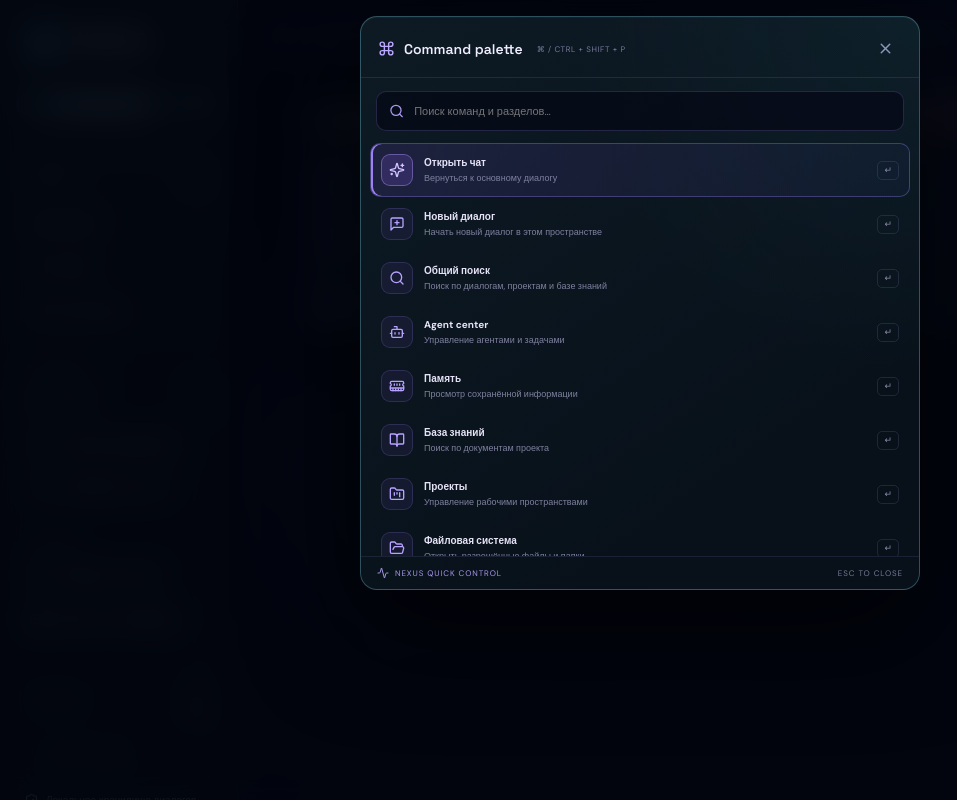
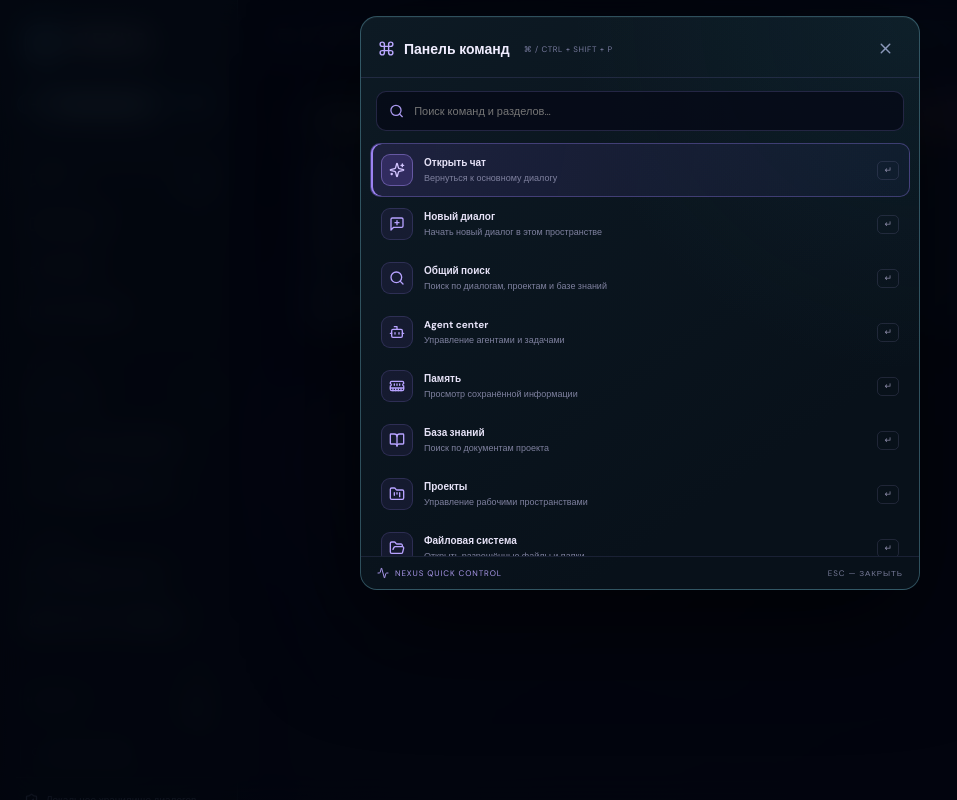
Before and after one commit to artembatov777-art/NEXUS-AII, a React (Vite) app: page / in a window 1280 px wide. Both pictures are taken after a click on the button 1138 px from the left and 33 px from the top of the page. Shown: the whole page, without its empty margins (0-957 px from the left). Built offline with nearby package versions, Linux system fonts and the light colour scheme.

Commit message:
fix(i18n): apply expanded translation catalogue

```diff
--- a/src/components/CommandPalette.tsx
+++ b/src/components/CommandPalette.tsx
@@ -29,7 +29,7 @@ export function CommandPalette({ onClose, onRun }: { onClose: () => void; onRun:
 
   return <div className="modal-backdrop command-palette-backdrop" onMouseDown={event => { if (event.target === event.currentTarget) onClose(); }}>
     <section className="command-palette" role="dialog" aria-modal="true" aria-labelledby="command-palette-title">
-      <header><div className="command-palette-title"><Command size={17}/><h2 id="command-palette-title">Command palette</h2><span>⌘ / CTRL + SHIFT + P</span></div><button className="icon-btn" onClick={onClose} aria-label={t("Close command palette")}><X size={17}/></button></header>
+      <header><div className="command-palette-title"><Command size={17}/><h2 id="command-palette-title">{t("Command palette")}</h2><span>⌘ / CTRL + SHIFT + P</span></div><button className="icon-btn" onClick={onClose} aria-label={t("Close command palette")}><X size={17}/></button></header>
       <label className="command-palette-search"><Search size={16}/><input autoFocus value={query} onChange={event => { setQuery(event.target.value); setActiveIndex(0); }} onKeyDown={event => {
         if (event.key === "ArrowDown") { event.preventDefault(); setActiveIndex(index => filtered.length ? (index + 1) % filtered.length : 0); }
         else if (event.key === "ArrowUp") { event.preventDefault(); setActiveIndex(index => filtered.length ? (index - 1 + filtered.length) % filtered.length : 0); }
@@ -37,9 +37,9 @@ export function CommandPalette({ onClose, onRun }: { onClose: () => void; onRun:
       }} placeholder={t("Search commands and modules…")} aria-label={t("Search commands")} aria-controls="command-palette-options" aria-activedescendant={filtered[activeIndex] ? `command-option-${filtered[activeIndex].id}` : undefined}/></label>
       <div className="command-palette-list" id="command-palette-options" role="listbox" aria-label={t("Available commands")}>
         {filtered.map((item, index) => { const Icon = item.icon; return <button id={`command-option-${item.id}`} key={item.id} role="option" aria-selected={activeIndex === index} className={activeIndex === index ? "is-active" : ""} onMouseEnter={() => setActiveIndex(index)} onClick={() => onRun(item.id)}><span className="command-palette-icon"><Icon size={16}/></span><span><strong>{t(item.title)}</strong><small>{t(item.description)}</small></span><kbd>↵</kbd></button>; })}
-        {filtered.length === 0 && <p className="command-palette-empty">No matching commands.</p>}
+        {filtered.length === 0 && <p className="command-palette-empty">{t("No matching commands.")}</p>}
       </div>
-      <footer><span><Activity size={12}/> NEXUS QUICK CONTROL</span><span>ESC TO CLOSE</span></footer>
+      <footer><span><Activity size={12}/> NEXUS QUICK CONTROL</span><span>{t("ESC TO CLOSE")}</span></footer>
     </section>
   </div>;
 }
```
